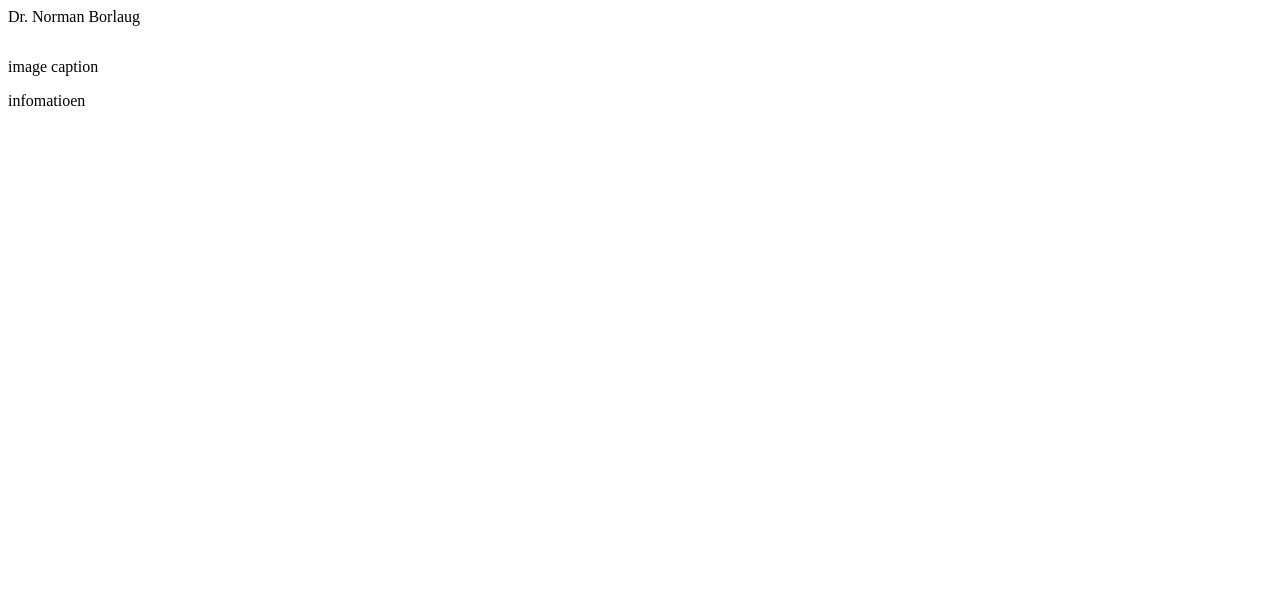
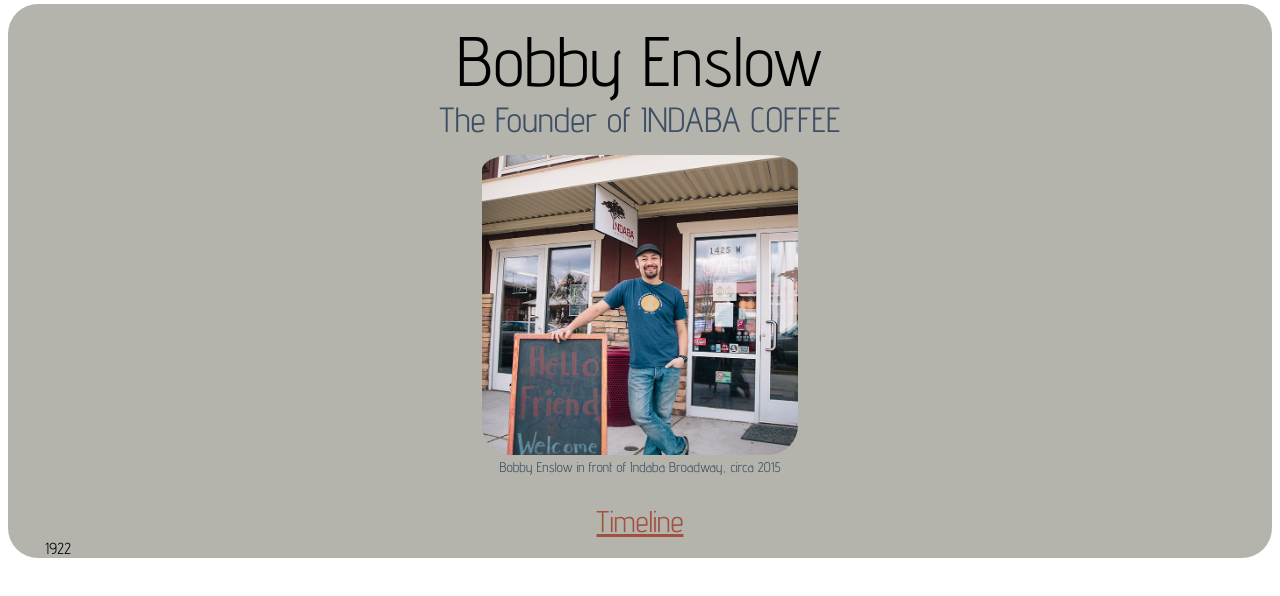
Before and after one commit to VForev/tribute-page-dp-368, a plain HTML site: page index.html in a window 1280 px wide. Drawn offline with Linux system fonts and the light colour scheme.

Commit message:
working on it

```diff
--- a/index.html
+++ b/index.html
@@ -1,19 +1,26 @@
+<!DOCTYPE html>
+<html lang="en">
 <head>
     <meta charset="UTF-8" />
     <meta name="viewport" content="width=device-width, initial-scale=1.0" />
     <title>Tribute Page</title>
     <link rel="stylesheet" href="styles.css" />
+    <link rel="preconnect" href="https://fonts.googleapis.com">
+<link rel="preconnect" href="https://fonts.gstatic.com" crossorigin>
+<link href="https://fonts.googleapis.com/css2?family=Advent+Pro:ital,wght@0,100..900;1,100..900&display=swap" rel="stylesheet">
   </head>
   <body>
-    <header>
-      <p id='title'>Dr. Norman Borlaug</p>
-    </header>
-    <main id="main">
-      <div id='img-div'><img id='image' href='https://letsenhance.io/static/8f5e523ee6b2479e26ecc91b9c25261e/1015f/MainAfter.jpg'><div id='img-caption'><p>image caption</p></div>
+<div class="main">
+        <p class='title'>Bobby Enslow</p>
+        <p class="titleE">The Founder of INDABA COFFEE</p>
+        <div class='img-div'><img class='image' src="./img/bob.JPG">
+          <div class='img-caption'><p class='img-caption'>Bobby Enslow in front of Indaba Broadway, circa 2015</p></div></div>
+        <div class="line"></div>
+          <p class='timeline'>Timeline</p>
+
+          <li class="times">
+            <span class="date">1922</span>
+          </li>
 </div>
-<div>
-<p id='tribute-info'>infomatioen<a id='tribute-link' href="youtube.com" target="_blank"></p>
-
-</div>
-</main>
 </body>
+</html>
--- a/styles.css
+++ b/styles.css
@@ -1,14 +1,66 @@
-#image {
-    max-width: 100%;
-    height: auto;
-    margin: auto;
-  }
+ .title {
+    font-size: 70px;
+    padding: 15px 0 0 0;
+    margin: -4px;
+    /* filter: drop-shadow(2px 2px 2px #000); */
 
-  #img-div {
+ }
+
+ .titleE {
+  font-size: 35px;
+  margin: 0;
+  color: #3E4F64;
+}
+
+ .main {
+    text-align: center;
+    background-color: #B4B4AC;
+    height: 1145;
+    width: 600;
+    border-radius: 30px;
     align-items: center;
 
-  }
 
-  img {
-    display: block;
-  }
+ }
+
+ .line {
+  width: 401px;
+  height: 4px;
+  align-items: center;
+
+ }
+
+ * {
+  font-family: Advent Pro;
+ }
+
+ .image {
+  width: 316px;
+  height: 300px;
+  border-radius: 30px;
+  object-fit: cover;
+  padding: 15px 0 0 0;
+
+ }
+
+ .img-caption {
+  font-size: 14px;
+  padding: 0;
+  margin: 0;
+  color: #3E4F64;
+
+ }
+
+ .timeline {
+  font-size: 30px;
+  padding: 24px 0 0 0;
+  margin: 0;
+  color: #A25140;
+  text-decoration: underline;
+ }
+
+ .times {
+  display: flex;
+  justify-content: center;
+  width: 100px;
+ }
```
Also changed, not shown: img/back.jpg (added), img/bob.JPG (added), 1 other file.
